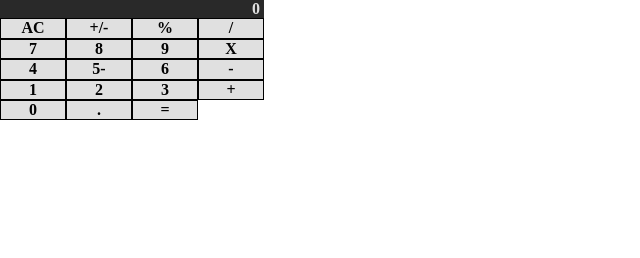
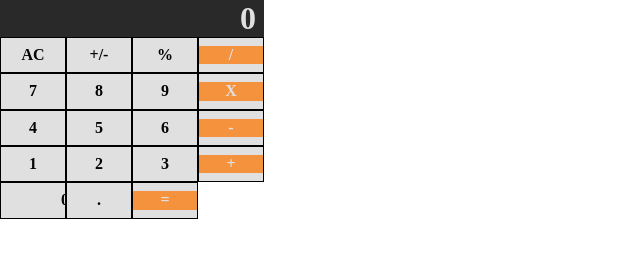
Before and after one commit to MHG16/calculator, a website: page index.html in a window 1280 px wide. Shown: the whole page, without its empty margins (0-640 px from the left). Drawn offline with nearby package versions, Linux system fonts and the light colour scheme.

Commit message:
added padding to buttons to make them taller

```diff
--- a/index.html
+++ b/index.html
@@ -13,30 +13,30 @@
 			<div><h1>AC</h1></div>
 			<div><h1>+/-</h1></div>
 			<div><h1>%</h1></div>
-			<div><h1>/</h1></div>
+			<div><h1 class="operand">/</h1></div>
 	</section>
 	<section class="btn row">
 			<div><h1>7</h1></div>
 			<div><h1>8</h1></div>
 			<div><h1>9</h1></div>
-			<div><h1>X</h1></div>
+			<div><h1 class="operand">X</h1></div>
 	</section>
 	<section class="btn row">
 			<div><h1>4</h1></div>
-			<div><h1>5-</h1></div>
+			<div><h1>5</h1></div>
 			<div><h1>6</h1></div>
-			<div><h1>-</h1></div>
+			<div><h1 class="operand">-</h1></div>
 	</section>
 	<section class="btn row">
 			<div><h1>1</h1></div>
 			<div><h1>2</h1></div>
 			<div><h1>3</h1></div>
-			<div><h1>+</h1></div>
+			<div><h1 class="operand">+</h1></div>
 	</section>
 	<section class="btn row">
-			<div><h1>0</h1></div>
+			<div><h1 class="zero">0</h1></div>
 			<div><h1>.</h1></div>
-			<div><h1>=</h1></div>
+			<div><h1 class="operand">=</h1></div>
 	</section>
 </body>
 </html>
--- a/styles/main.scss
+++ b/styles/main.scss
@@ -13,6 +13,7 @@ body {
 	width: 16.50em;
 
 	h1 {
+		font-size: 2em;
 		color: #E0E0E0;
 		text-align:right;
 		padding-right: .25em;
@@ -31,4 +32,14 @@ body {
 		display:inline;
 		background-color: #E0E0E0;
 		border: 1px solid #000000;
+		padding: .5em 0;
 }
+
+.operand {
+	background-color: #F5923E;
+	color: #E0E0E0;
+}
+
+.zero {
+	width: 8em;
+}
```
Also changed, not shown: styles/main.css, 1 other file.
